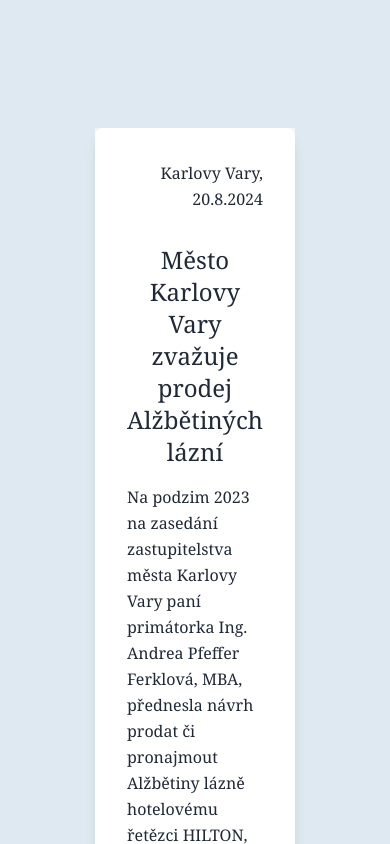
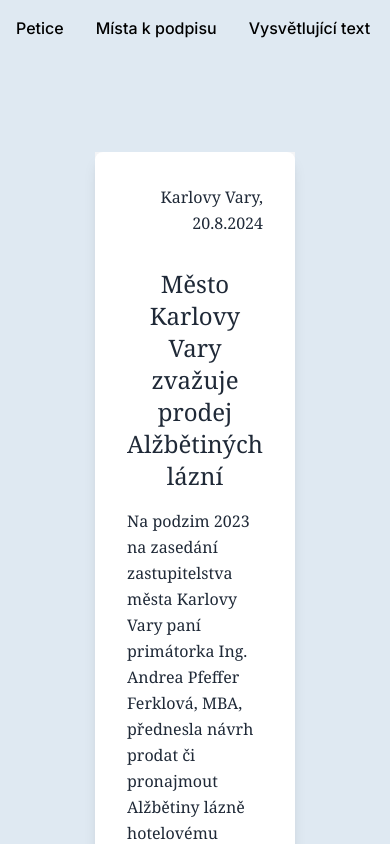
Before and after one commit to Dejvovo/sissikv, a Next.js app: page /vysvetlujici-dopis in a window 390 px wide. Shown: the top 844 px of the page. Built offline with nearby package versions, Linux system fonts and the light colour scheme.

Commit message:
Responsive design small improvements

```diff
--- a/src/app/page.js
+++ b/src/app/page.js
@@ -8,8 +8,8 @@ export default function Home() {
     <div className="bg-customWhite scroll-smooth">
       <nav class=" border-gray-200">
         <div class="max-w-screen-xl flex flex-wrap items-center justify-between mx-auto p-4">
-          <div class="hidden w-full md:block md:w-auto" id="navbar-default">
-            <ul class="font-medium flex flex-col p-4 md:p-0 mt-4 border border-gray-100 rounded-lg md:flex-row md:space-x-8 rtl:space-x-reverse md:mt-0 md:border-0   dark:border-gray-700">
+          <div class="w-full block" id="navbar-default">
+            <ul class="font-medium flex p-0  border-gray-100 rounded-lg flex-row space-x-8 rtl:space-x-reverse mt-0 border-0   dark:border-gray-700">
               <li>
                 <a href="#">Petice</a>
               </li>
@@ -25,11 +25,11 @@ export default function Home() {
       </nav>
 
       <main className="flex min-h-screen flex-col items-center justify-between p-24 bg-[url('/alzbetiny-lazne.jpg')] bg-no-repeat bg-contain">
-        <section className="min-h-screen flex flex-col w-[1000px] justify-normal items-center gap-5">
+        <section className="min-h-screen flex flex-col w-screen md:w-full justify-normal items-center gap-5">
           <div className="bg-red-500 items-center text-center py-5 opacity-90 text-customWhite font-semibold rounded-md">
             <div className="text-3xl">Podepište prosím petici</div>
             <div className="">
-            Podepište prosím petici na podporu zachování Alžbětiných lázní v Karlových Varech. Chcete, aby tento objekt zůstal ve vlastnictví a správě města jako veřejné lázeňské a rehabilitační zařízení, aniž by byl prodán nebo pronajat jiným subjektům? Pokud ano, připojte svůj podpis a podpořte zachování této cenné služby pro veřejnost.
+              Podepište prosím petici na podporu zachování Alžbětiných lázní v Karlových Varech. Chcete, aby tento objekt zůstal ve vlastnictví a správě města jako veřejné lázeňské a rehabilitační zařízení, aniž by byl prodán nebo pronajat jiným subjektům? Pokud ano, připojte svůj podpis a podpořte zachování této cenné služby pro veřejnost.
             </div>
           </div>
           <button className="bg-red-500 opacity-90 rounded-md inline-block w-[250px] h-[50px]" onClick={() => window.open('https://portal.gov.cz/e-petice/819-alzbetiny-lazne-karlovy-vary-navrh-na-konani-mistniho-referenda', '_blank')}><span className="m-10 text-customWhite font-semibold">Chci podepsat</span></button>
@@ -45,7 +45,7 @@ export default function Home() {
           <div class="flex flex-col items-center bg-white border border-gray-200 rounded-lg shadow md:flex-row md:max-w-xl hover:bg-gray-100 dark:border-gray-700 dark:bg-gray-800 dark:hover:bg-gray-700">
             <iframe style={{ border: 'none' }} src="https://en.frame.mapy.cz/s/purolofohu" width="400" height="280" frameborder="0"></iframe>
             <div class="flex flex-col justify-between p-4 leading-normal w-[400px]">
-              <p class="mb-3 font-normal text-gray-700 dark:text-gray-400">
+              <p class="mb-3 font-normal text-gray-700 dark:text-gray-400 text-right sm:text-left">
                 Gastrocentrum Karlovy Vary s.r.o. <br />
                 Gastroenterologická ordinace<br />
                 Smetanovy sady 1145/1<br />
@@ -60,7 +60,7 @@ export default function Home() {
             <iframe style={{ border: 'none' }} src="https://en.frame.mapy.cz/s/purolofohu" width="400" height="280" frameborder="0"></iframe>
 
             <div class="flex flex-col justify-between p-4 leading-normal w-[400px]">
-              <p class="mb-3 font-normal text-gray-700 dark:text-gray-400">
+              <p class="mb-3 font-normal text-gray-700 dark:text-gray-400 text-right sm:text-left">
                 Mgr. Petr Šťastný - rehabilitace Alžbětiny lázně<br />
                 Smetanovy sady 1145/1<br />
                 Karlovy Vary <br />
@@ -72,7 +72,7 @@ export default function Home() {
           <div class="flex flex-col items-center bg-white border border-gray-200 rounded-lg shadow md:flex-row md:max-w-xl hover:bg-gray-100 dark:border-gray-700 dark:bg-gray-800 dark:hover:bg-gray-700">
             <iframe style={{ border: 'none' }} src="https://en.frame.mapy.cz/s/davucozero" width="400" height="280" frameborder="0"></iframe>
             <div class="flex flex-col justify-between p-4 leading-normal w-[400px]">
-              <p class="mb-3 font-normal text-gray-700 dark:text-gray-400">
+              <p class="mb-3 font-normal text-gray-700 dark:text-gray-400 text-right sm:text-left">
                 Nail Shop<br />
                 Bulharská 743/11<br />
                 Karlovy Vary <br />
@@ -84,7 +84,7 @@ export default function Home() {
           <div class="flex flex-col items-center bg-white border border-gray-200 rounded-lg shadow md:flex-row md:max-w-xl hover:bg-gray-100 dark:border-gray-700 dark:bg-gray-800 dark:hover:bg-gray-700">
             <iframe style={{ border: 'none' }} src="https://en.frame.mapy.cz/s/logugeneda" width="400" height="280" frameborder="0"></iframe>
             <div class="flex flex-col justify-between p-4 leading-normal w-[400px]">
-              <p class="mb-3 font-normal text-gray-700 dark:text-gray-400">
+              <p class="mb-3 font-normal text-gray-700 dark:text-gray-400 text-right sm:text-left">
                 Vinotéka Dobré víno<br />
                 Vítězná 8<br />
                 Karlovy Vary <br />
--- a/src/app/vysvetlujici-dopis/page.js
+++ b/src/app/vysvetlujici-dopis/page.js
@@ -1,11 +1,12 @@
 export default function Home() {
   return (
 
-    <div>
-      <nav class="bg-customWhite border-gray-200">
+
+    <div className="bg-customWhite scroll-smooth">
+      <nav class=" border-gray-200">
         <div class="max-w-screen-xl flex flex-wrap items-center justify-between mx-auto p-4">
-          <div class="hidden w-full md:block md:w-auto" id="navbar-default">
-            <ul class="font-medium flex flex-col p-4 md:p-0 mt-4 border border-gray-100 rounded-lg bg-customWhite md:flex-row md:space-x-8 rtl:space-x-reverse md:mt-0 md:border-0   dark:border-gray-700">
+          <div class="w-full block" id="navbar-default">
+            <ul class="font-medium flex p-0  border-gray-100 rounded-lg flex-row space-x-8 rtl:space-x-reverse mt-0 border-0   dark:border-gray-700">
               <li>
                 <a href="/">Petice</a>
               </li>
```
Lines whose indentation alone changed are shown as unchanged.
